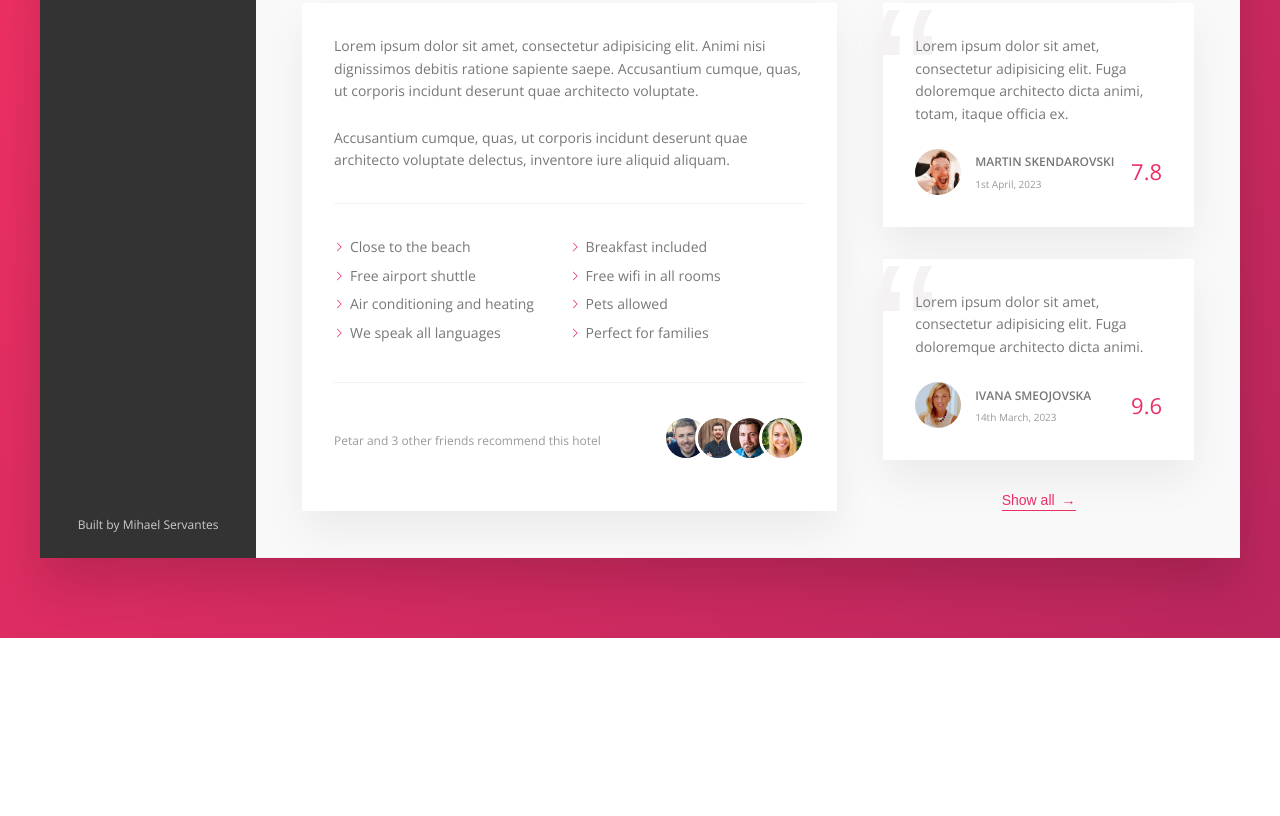
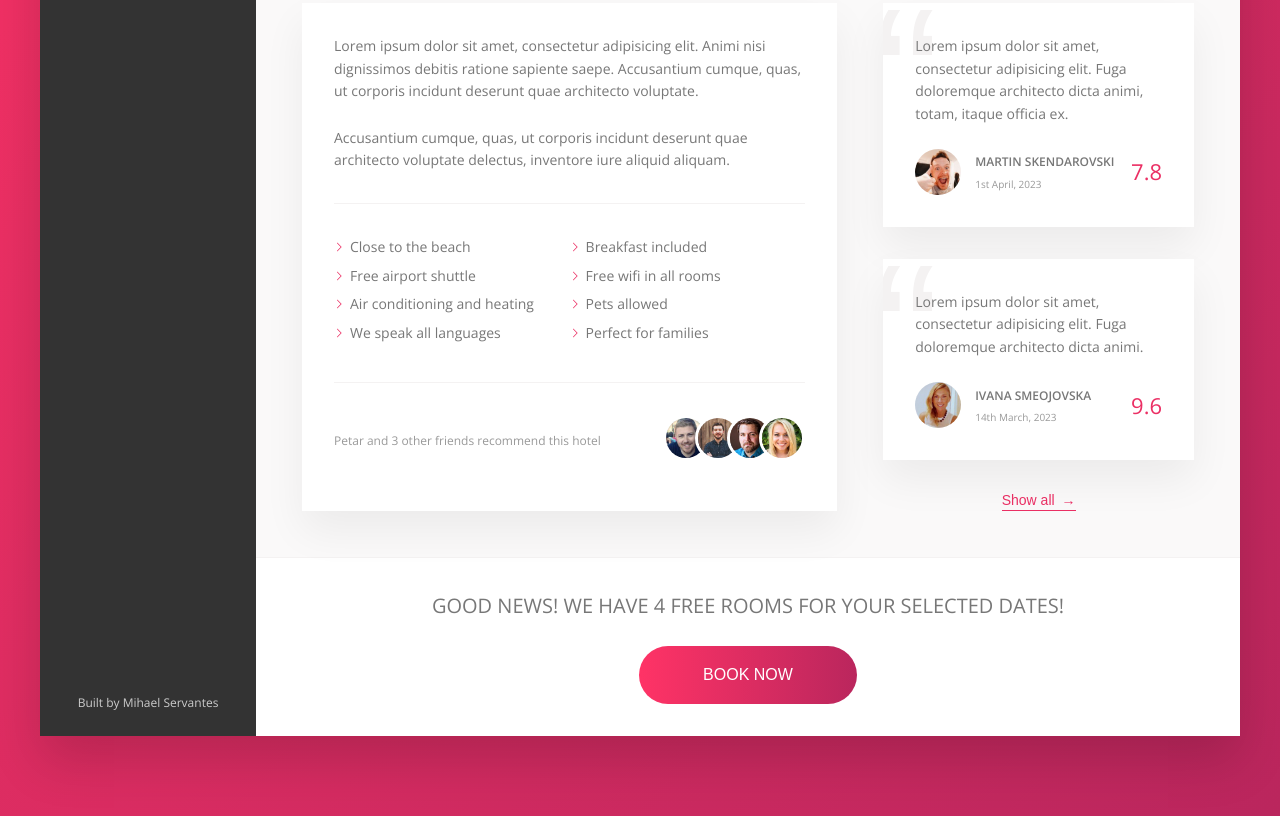
Before and after one commit to MrWalt/trillo, a website built with Parcel: page index.html in a window 1280 px wide. Shown: the part 649-1465 px from the top of the page. Before the commit the page ends 1287 px from the top, so only its background shows below. Built offline with nearby package versions, Linux system fonts and the light colour scheme.

Commit message:
Fully finished the design

```diff
--- a/index.html
+++ b/index.html
@@ -253,6 +253,16 @@
               <button class="btn-inline">Show all <span>&rarr;</span></button>
             </div>
           </div>
+          <!-- CALL TO ACTION -->
+          <div class="cta">
+            <h2 class="cta__book-now">
+              Good news! We have 4 free rooms for your selected dates!
+            </h2>
+            <button class="btn">
+              <span class="btn__visible">Book now</span>
+              <span class="btn__invisible">Only 4 rooms left</span>
+            </button>
+          </div>
         </main>
       </div>
     </div>
--- a/sass/_hotelView.scss
+++ b/sass/_hotelView.scss
@@ -288,3 +288,78 @@
     font-family: sans-serif;
   }
 }
+
+// CALL TO ACTION
+//======================================
+
+.cta {
+  padding: 3.2rem 0;
+  text-align: center;
+
+  &__book-now {
+    font-size: 2rem;
+    font-weight: 300;
+    margin-bottom: 2.4rem;
+    text-transform: uppercase;
+  }
+}
+
+.btn {
+  font-size: 1.6rem;
+  border: none;
+  font-weight: 400;
+  text-transform: uppercase;
+  border-radius: 100px;
+  background-image: linear-gradient(
+    to right,
+    var(--color-primary-light),
+    var(--color-primary-dark)
+  );
+  color: #fff;
+  position: relative;
+  overflow: hidden;
+  cursor: pointer;
+
+  & > * {
+    display: inline-block;
+    height: 100%;
+    width: 100%;
+    transition: all 0.2s;
+  }
+
+  &__visible {
+    padding: 2rem 6.4rem;
+  }
+
+  &__invisible {
+    display: inline-block;
+    position: absolute;
+    padding: 2rem 0;
+    height: 100%;
+    width: 100%;
+    left: 0;
+    top: -100%;
+    transition: all 0.2s;
+  }
+
+  &:focus {
+    outline: none;
+    animation: pulsate 1s infinite;
+  }
+
+  &:hover {
+    background-image: linear-gradient(
+      to left,
+      var(--color-primary-light),
+      var(--color-primary-dark)
+    );
+  }
+
+  &:hover &__visible {
+    transform: translateY(100%);
+  }
+
+  &:hover &__invisible {
+    top: 0;
+  }
+}
```
